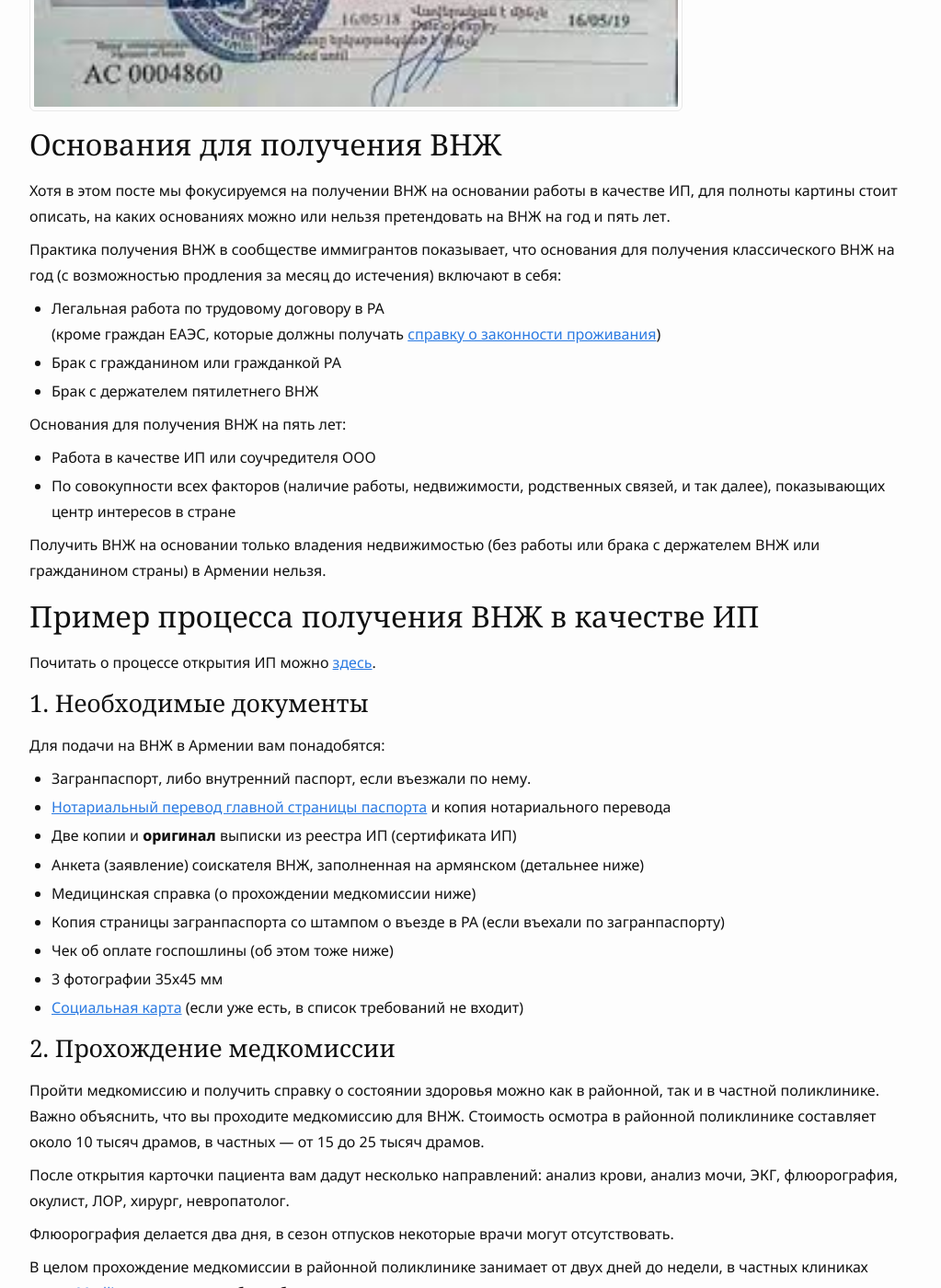
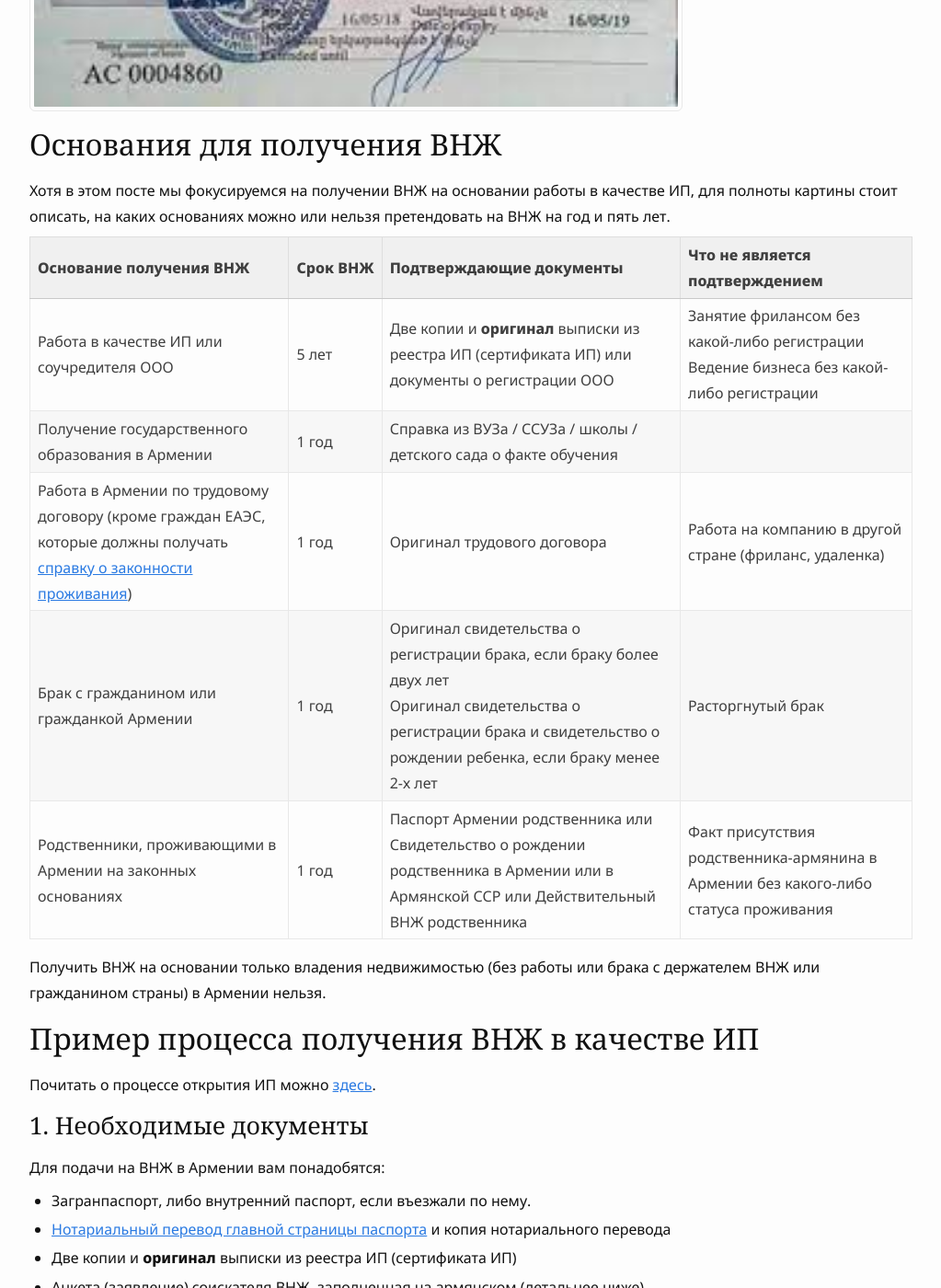
Before and after one commit to haywiki/haywiki.github.io, a Jekyll site: the page built from documents/residence.md, in a window 1280 px wide and 1400 px high, scrolled down 1196 px. Shown: the whole window at 92% size, without its empty margins (128-1151 px from the left). Built offline with Jekyll 4.4.1, drawn with Linux system fonts in a browser that asks for light colours; nearby versions of some CDN libraries; a script that is not in the unit is left out; some of the changed text lies outside the part shown.

Commit message:
уточнения и мелкие доработки

```diff
--- a/documents/residence.md
+++ b/documents/residence.md
@@ -18,16 +18,13 @@ layout: page
 Хотя в этом посте мы фокусируемся на получении ВНЖ на основании работы в качестве ИП, для полноты картины стоит описать,
 на каких основаниях можно или нельзя претендовать на ВНЖ на год и пять лет.
 
-Практика получения ВНЖ в сообществе иммигрантов показывает, что основания для получения классического ВНЖ на год (с возможностью продления за месяц до истечения) включают в себя:
-
-- Легальная работа по трудовому договору в РА<br> (кроме граждан ЕАЭС, которые должны получать [справку о законности проживания](eaeu-cert.md))
-- Брак с гражданином или гражданкой РА
-- Брак с держателем пятилетнего ВНЖ
-
-Основания для получения ВНЖ на пять лет:
-
-- Работа в качестве ИП или соучредителя ООО
-- По совокупности всех факторов (наличие работы, недвижимости, родственных связей, и так далее), показывающих центр интересов в стране
+| Основание получения ВНЖ                                                                                                              | Срок&nbsp;ВНЖ | Подтверждающие документы                                                                                                                                                          | Что не является подтверждением                                                           |
+|:-------------------------------------------------------------------------------------------------------------------------------------|:--------------|:----------------------------------------------------------------------------------------------------------------------------------------------------------------------------------|:-----------------------------------------------------------------------------------------|
+| Работа в качестве ИП или соучредителя ООО                                                                                            | 5 лет         | Две копии и **оригинал** выписки из реестра ИП (сертификата ИП) или документы о регистрации ООО                                                                                   | Занятие фрилансом без какой-либо регистрации  Ведение бизнеса без какой-либо регистрации |
+| Получение государственного образования в Армении                                                                                     | 1 год         | Справка из ВУЗа / ССУЗа / школы / детского сада о факте обучения                                                                                                                  |                                                                                          |
+| Работа в Армении по трудовому договору (кроме граждан ЕАЭС, которые должны получать [справку о законности проживания](eaeu-cert.md)) | 1 год         | Оригинал трудового договора                                                                                                                                                       | Работа на компанию в другой стране (фриланс, удаленка)                                   |
+| Брак с гражданином или гражданкой Армении                                                                                            | 1 год         | Оригинал свидетельства о регистрации брака, если браку более двух лет<br> Оригинал свидетельства о регистрации брака и свидетельство о рождении ребенка, если браку менее 2-х лет | Расторгнутый брак                                                                        |
+| Родственники, проживающими в Армении на законных основаниях                                                                          | 1 год         | Паспорт Армении родственника или Свидетельство о рождении родственника в Армении или в Армянской ССР или Действительный ВНЖ родственника                                          | Факт присутствия родственника-армянина в Армении без какого-либо статуса проживания      |
 
 Получить ВНЖ на основании только владения недвижимостью (без работы или брака с держателем ВНЖ или гражданином страны) в Армении нельзя.
 
@@ -44,7 +41,7 @@ layout: page
 - Две копии и **оригинал** выписки из реестра ИП (сертификата ИП)
 - Анкета (заявление) соискателя ВНЖ, заполненная на армянском (детальнее ниже)
 - Медицинская справка (о прохождении медкомиссии ниже)
-- Копия страницы загранпаспорта со штампом о въезде в РА (если въехали по загранпаспорту)
+- Копия страницы загранпаспорта со штампом о въезде в Армению (если въехали по загранпаспорту)
 - Чек об оплате госпошлины (об этом тоже ниже)
 - 3 фотографии 35х45 мм
 - [Социальная карта](social-number.md) (если уже есть, в список требований не входит)
@@ -122,7 +119,7 @@ layout: page
 Подавать документы на ВНЖ в Ереване нужно **ТОЛЬКО** в
 [главном паспортно-визовом управлении](https://www.spyur.am/ru/companies/passport-and-visa-office/70112) в районе Давташен.
 
-В здании поднимитесь на **второй этаж** (на первом очереди из тех, кто получает гражданство РА). До введения предварительной
+В здании поднимитесь на **второй этаж** (на первом очереди из тех, кто получает гражданство Армении). До введения предварительной
 записи по сети здесь нужно было взять тикет в автомате, но с конца декабря пункта “подача на ВНЖ” больше нет.
 
 Если в вашем наборе документов не хватает копии, её можно сделать в одном из соседних зданий. При этом вам могут
@@ -174,7 +171,7 @@ layout: page
 
 ## Необходимость регистрации при наличии ВНЖ
 
-Согласно законодательству РА, получатель ВНЖ [обязан зарегистрироваться по адресу проживания](registration.md) и
+Согласно законодательству Армении, получатель ВНЖ [обязан зарегистрироваться по адресу проживания](registration.md) и
 поставить на документ о наличии ВНЖ штамп о регистрации. По закону на это даётся 15 дней, что подтверждается
 последним пунктом в [заявлении на выдачу внж](/assets/documents/residence_15days.jpg).
 
@@ -189,7 +186,7 @@ layout: page
 
 Если у вас уже есть социальная карта, она остается действительной.
 
-## Нужно ли уведомлять МВД РФ о полученном ВНЖ в РА?
+## Нужно ли уведомлять МВД РФ о полученном ВНЖ в Армении?
 
 У граждан РФ есть обязанность уведомить МВД РФ о наличии документа, дающего ВНЖ в другой стране, в течение 30 дней после следующего въезда в РФ. Эта тема [детально разобрана](https://journal.tinkoff.ru/ask/uvedomlenie-o-vnzh/) в Tinkoff Journal.
 
```
Also changed, not shown: cellular.md (+6 -0 lines), documents/ovirs.md (+5 -5 lines), life/contacts.md (+3 -1 lines), life/healthcare.md (+9 -0 lines).
